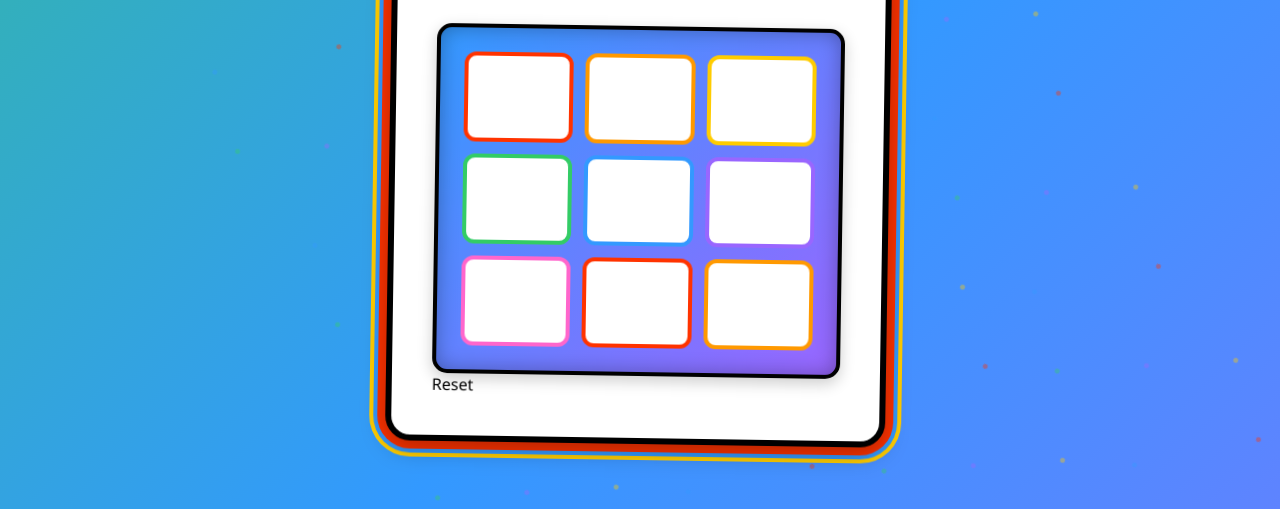
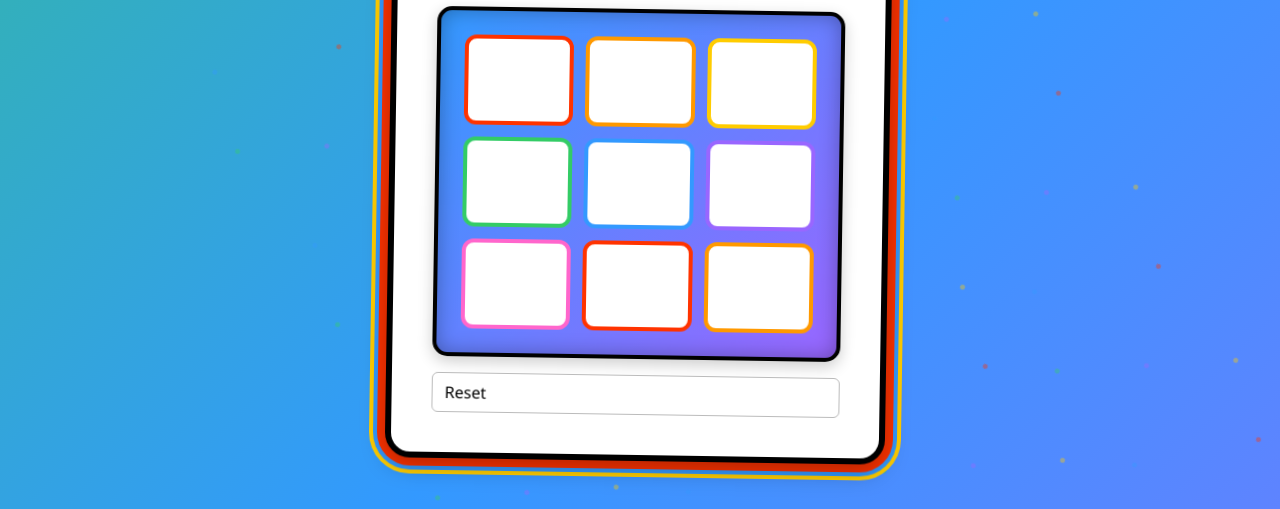
Before and after one commit to ROIEngineer/odin-ticTacToe, a plain HTML site: page index.html in a window 1280 px wide. Shown: the part 291-800 px from the top of the page. Drawn offline with Linux system fonts and the light colour scheme.

Commit message:
Add styling class for reset button

```diff
--- a/style.css
+++ b/style.css
@@ -6,6 +6,16 @@
   /* slightly bigger text to emphasize the win */
   font-weight: 700;
   transform: scale(1.05);
+}
+
+#resetBtn {
+  margin-top: 16px;
+  padding: 8px 12px;
+  font-size: 1rem;
+  cursor: pointer;
+  border-radius: 6px;
+  border: 1px solid #bbb;
+  background: white;
 }
 
 :root {
```
